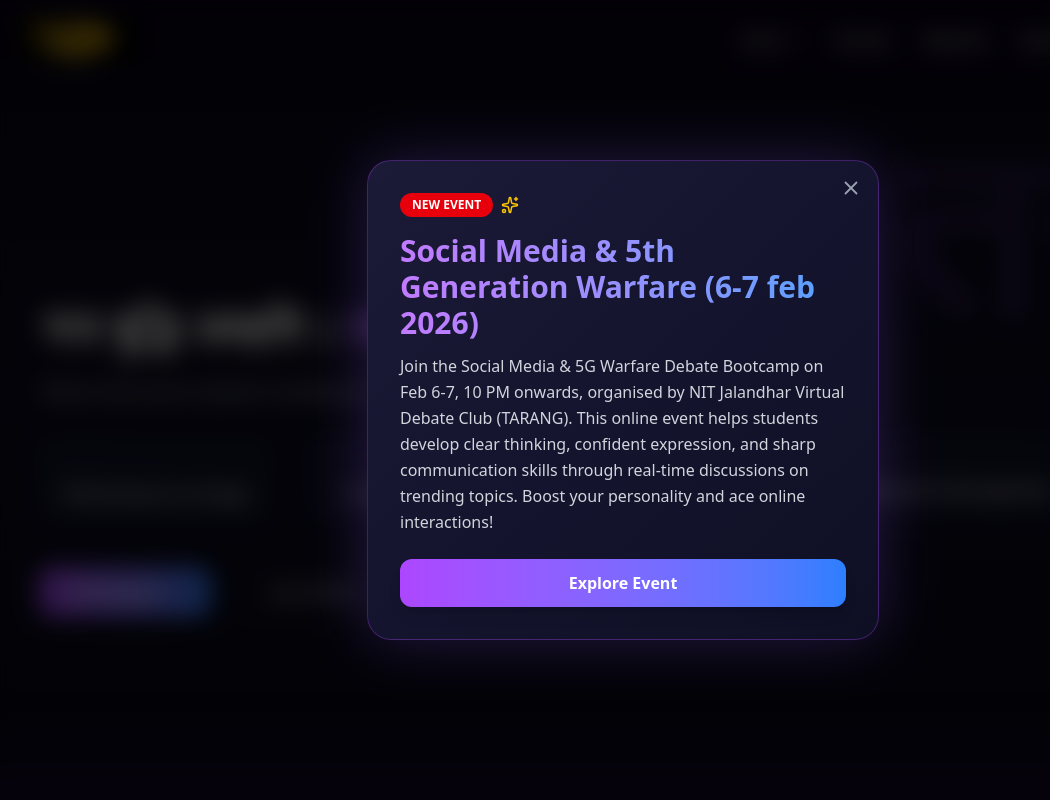
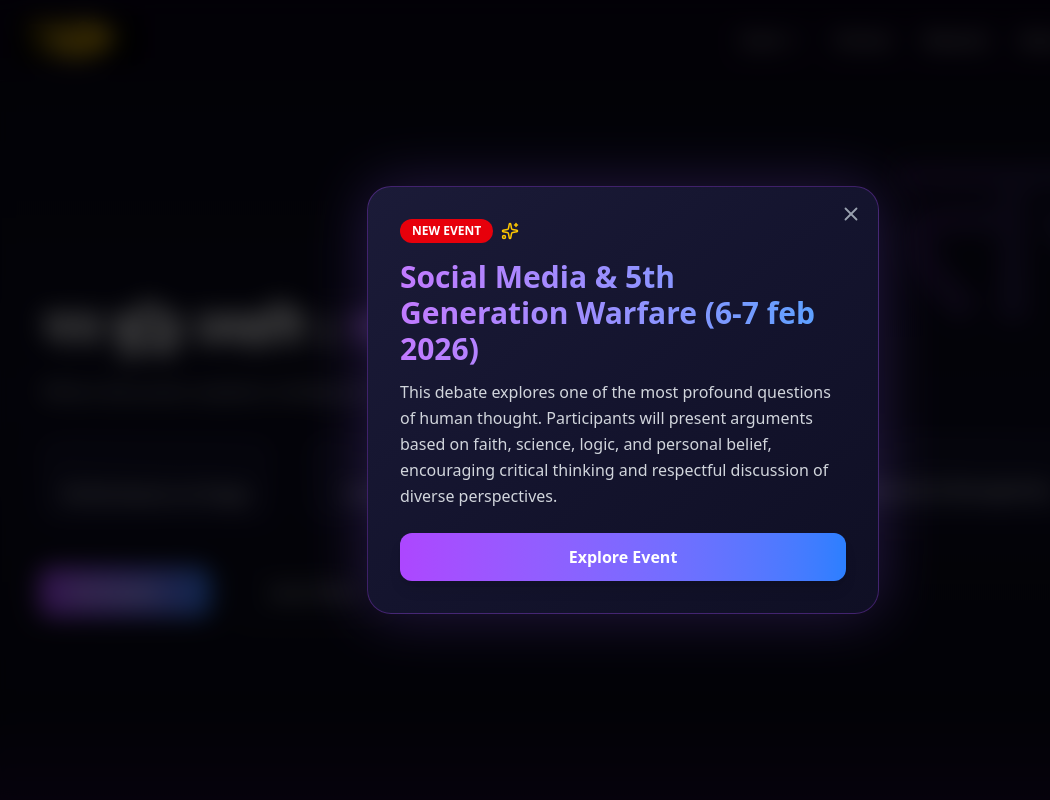
Before and after one commit to Satyam0000000/Tarang_Frontend, a React (Vite) app: page / in a window 1280 px wide. Shown: the top 800 px of the page, without its empty margins (17-1067 px from the left). Built offline with nearby package versions, Linux system fonts and the light colour scheme; sample sign-in values are in the browser's storage.

Commit message:
added what's app link

```diff
--- a/src/pages/PopUp.jsx
+++ b/src/pages/PopUp.jsx
@@ -59,11 +59,9 @@ const PopUp = ({ open, onClose }) => {
 
             {/* Description */}
             <p className="text-gray-300 text-smsm:text-base leading-relaxed mb-6">
-              Join the Social Media & 5G Warfare Debate Bootcamp on Feb 6-7,
-              10 PM onwards, organised by NIT Jalandhar Virtual Debate Club (TARANG).
-              This online event helps students develop clear thinking, confident
-              expression, and sharp communication skills through real-time discussions
-              on trending topics. Boost your personality and ace online interactions!
+              This debate explores one of the most profound questions of human thought.
+              Participants will present arguments based on faith, science, logic, and personal
+              belief, encouraging critical thinking and respectful discussion of diverse perspectives.
             </p>
 
             {/* CTA */}
--- a/src/pages/UpcomingEvents.jsx
+++ b/src/pages/UpcomingEvents.jsx
@@ -5,23 +5,7 @@ import { useNavigate } from "react-router-dom";
 import UpcomingEventsImg from "../assets/UpComingevent/UpcomingEvents.png";
 import Feb7EventImg from "../assets/Debate/Feb_7_event.png"
 const eventsData = [
-  {
-    id: 1,
-    title: "Social Media & 5th Generation Warfare",
-    date: "6-7 Feb 2026",
-    entryFee: "₹100",
-    time: "10:00 PM onwards",
-    mode: "Online (Google Meet)",
-    prize: "Domino's coupon and 2x Prize",
-    description:
-      "Join the Social Media & 5G Warfare Debate Bootcamp on Feb 6-7, 10 PM onwards, organised by NIT Jalandhar Virtual Debate Club (TARANG). This online event helps students develop clear thinking, confident expression, and sharp communication skills through real-time discussions on trending topics. Boost your personality and ace online interactions! ",
-    image:Feb7EventImg,
-    isNew: true,
-    eventOpen: false,
-    eventLink: "https://meet.google.com/txt-zgbk-kjp",
-    brochure: '/Brochure/Feb_7_Brochure.pdf',
-  },
-  {
+    {
     id: 2,
     title: "Does God Exist's ??",
     date: "15 Feb 2026",
@@ -36,7 +20,25 @@ const eventsData = [
     eventOpen: true,
     eventLink: "https://meet.google.com/txt-zgbk-kjp",
     brochure: '/Brochure/Feb_7_Brochure.pdf',
+    whatsappLink:"https://chat.whatsapp.com/I0f5XOYwcmi8zgkw8K3WIy?mode=gi_t",
   },
+  {
+    id: 1,
+    title: "Social Media & 5th Generation Warfare",
+    date: "6-7 Feb 2026",
+    entryFee: "₹100",
+    time: "10:00 PM onwards",
+    mode: "Online (Google Meet)",
+    prize: "Domino's coupon and 2x Prize",
+    description:
+      "Join the Social Media & 5G Warfare Debate Bootcamp on Feb 6-7, 10 PM onwards, organised by NIT Jalandhar Virtual Debate Club (TARANG). This online event helps students develop clear thinking, confident expression, and sharp communication skills through real-time discussions on trending topics. Boost your personality and ace online interactions! ",
+    image:Feb7EventImg,
+    isNew: false,
+    eventOpen: false,
+    eventLink: "https://meet.google.com/txt-zgbk-kjp",
+    brochure: '/Brochure/Feb_7_Brochure.pdf',
+  },
+
 ];
 
 function UpcomingEvents() {
@@ -167,7 +169,17 @@ function UpcomingEvents() {
                       target="_blank"
                       className="text-purple-300 underline block"
                     >
-                      ▶ Watch Promo Video
+                       Watch Promo Video
+                    </a>
+                  )}
+                  {event.whatsappLink && (
+                    <a
+                      href={event.whatsappLink}
+                      target="_blank"
+                      rel="noopener noreferrer"
+                      className="text-green-400 underline block hover:text-green-300"
+                    >
+                       Join WhatsApp Group
                     </a>
                   )}
                 </div>
```
